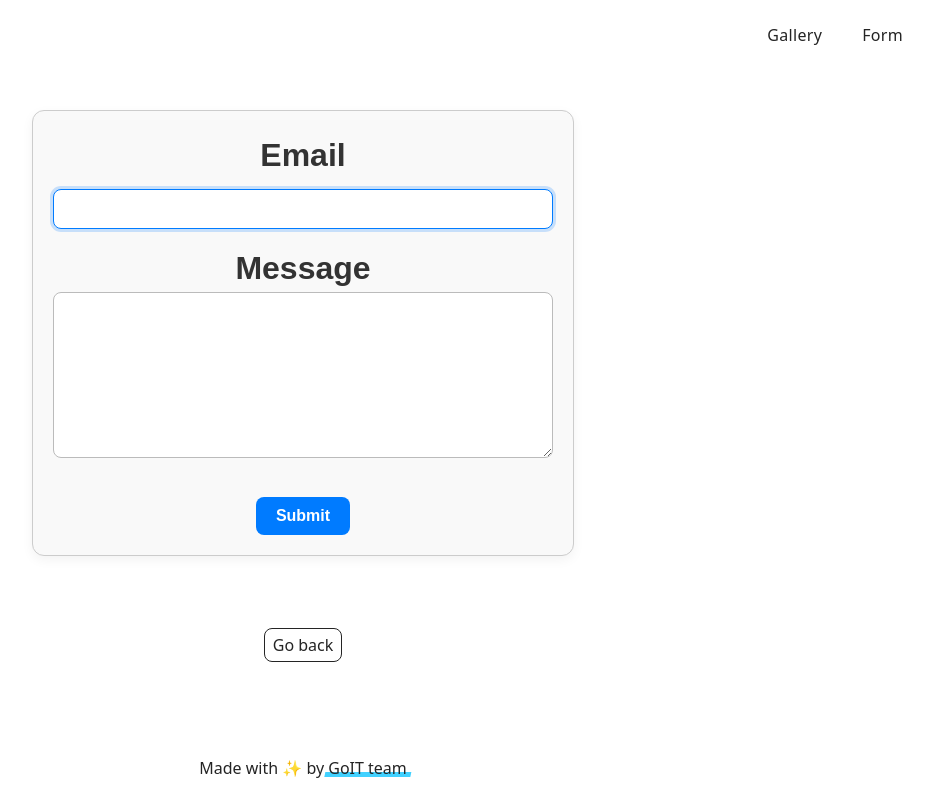
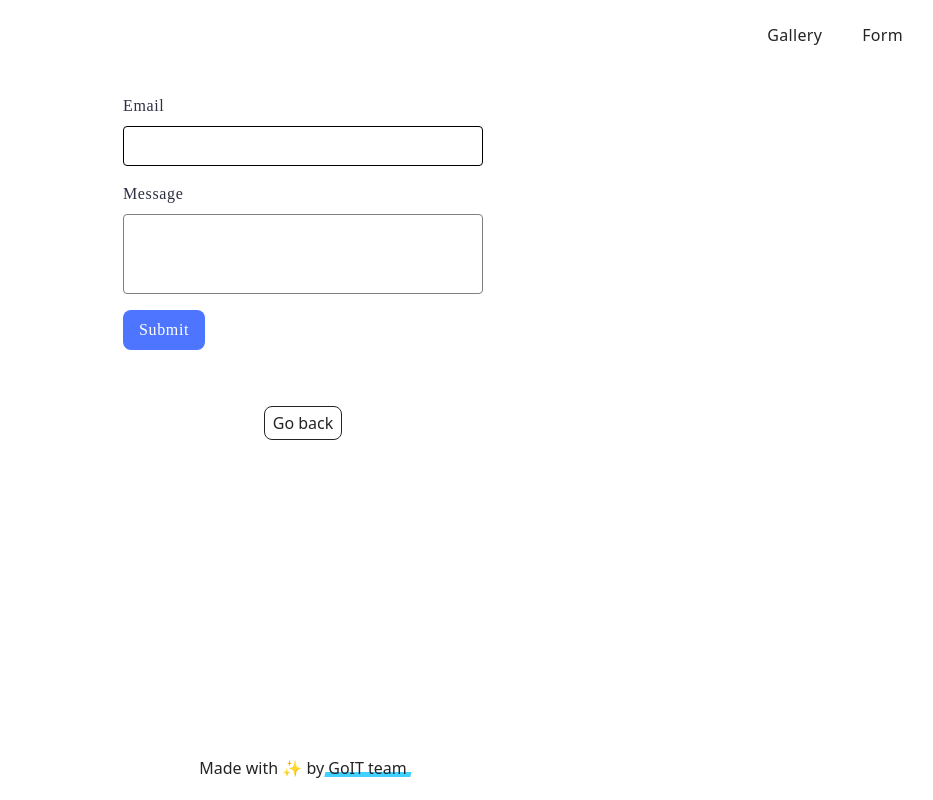
Before and after one commit to bigmasy/goit-advancedjs-hw-01, a website built with Vite: page src/2-form.html in a window 1280 px wide. Shown: the whole page, without its empty margins (337-1270 px from the left). Built offline with nearby package versions, Linux system fonts and the light colour scheme.

Commit message:
fix styles

```diff
--- a/src/css/styles.css
+++ b/src/css/styles.css
@@ -39,57 +39,86 @@
   height: 200px;
   transition: transform 0.3s ease;
 }
+button {
+  all: unset;
+  display: inline-block;
+  cursor: pointer;
+}
 
+/* Повне скидання input та textarea */
+input,
+textarea {
+  all: unset;
+  display: block;
+  width: 100%;
+  box-sizing: border-box;
+}
 .feedback-form {
-  max-width: 500px;
-  margin: 40px auto;
-  padding: 20px;
-  border: 1px solid #ccc;
-  border-radius: 12px;
-  background-color: #f9f9f9;
-  font-family: sans-serif;
-  box-shadow: 0 4px 12px rgba(0, 0, 0, 0.05);
+  display: inline-flex;
+  padding: 24px;
+  flex-direction: column;
+  align-items: flex-start;
+  gap: 16px;
+  border-radius: 8px;
+  background: #fff;
 }
 
 .feedback-form label {
-  display: block;
-  margin-bottom: 15px;
-  font-weight: 600;
-  color: #333;
+  color: #2e2f42;
+  font-family: Montserrat;
+  font-size: 16px;
+  font-style: normal;
+  font-weight: 400;
+  line-height: 24px; /* 150% */
+  letter-spacing: 0.64px;
+  display: flex;
+  flex-direction: column;
+  align-items: flex-start;
+  gap: 8px;
 }
 
-.feedback-form input[type='email'],
+.feedback-form input[type='email'] {
+  width: 360px;
+  height: 40px;
+  flex-shrink: 0;
+  border-radius: 4px;
+  border: 1px solid #808080;
+  text-align: left;
+  padding: 8px 16px;
+}
 .feedback-form textarea {
-  width: 100%;
-  padding: 10px 14px;
-  font-size: 16px;
-  border: 1px solid #bbb;
-  border-radius: 8px;
-  box-sizing: border-box;
-  transition: border-color 0.3s, box-shadow 0.3s;
+  width: 360px;
+  height: 80px;
+  flex-shrink: 0;
+  border-radius: 4px;
+  border: 1px solid #808080;
+  text-align: left;
+  padding: 8px 16px;
 }
 
-.feedback-form input[type='email']:focus,
+.feedback-form input:focus,
 .feedback-form textarea:focus {
-  border-color: #007bff;
-  outline: none;
-  box-shadow: 0 0 0 3px rgba(0, 123, 255, 0.2);
+  border-radius: 4px;
+  border: 1px solid #000;
 }
 
 .feedback-form button[type='submit'] {
-  display: inline-block;
-  margin-top: 10px;
-  padding: 10px 20px;
+  display: flex;
+  padding: 8px 16px;
+  justify-content: center;
+  align-items: center;
+  gap: 10px;
+  border-radius: 8px;
+  background: #4e75ff;
+  color: #fff;
+  font-family: Montserrat;
   font-size: 16px;
-  font-weight: 600;
-  color: #fff;
-  background-color: #007bff;
-  border: none;
-  border-radius: 8px;
-  cursor: pointer;
-  transition: background-color 0.3s;
+  font-style: normal;
+  font-weight: 500;
+  line-height: 24px; /* 150% */
+  letter-spacing: 0.64px;
 }
 
-.feedback-form button[type='submit']:hover {
-  background-color: #0056b3;
+.feedback-form button:hover {
+  background: #6c8cff;
 }
```
